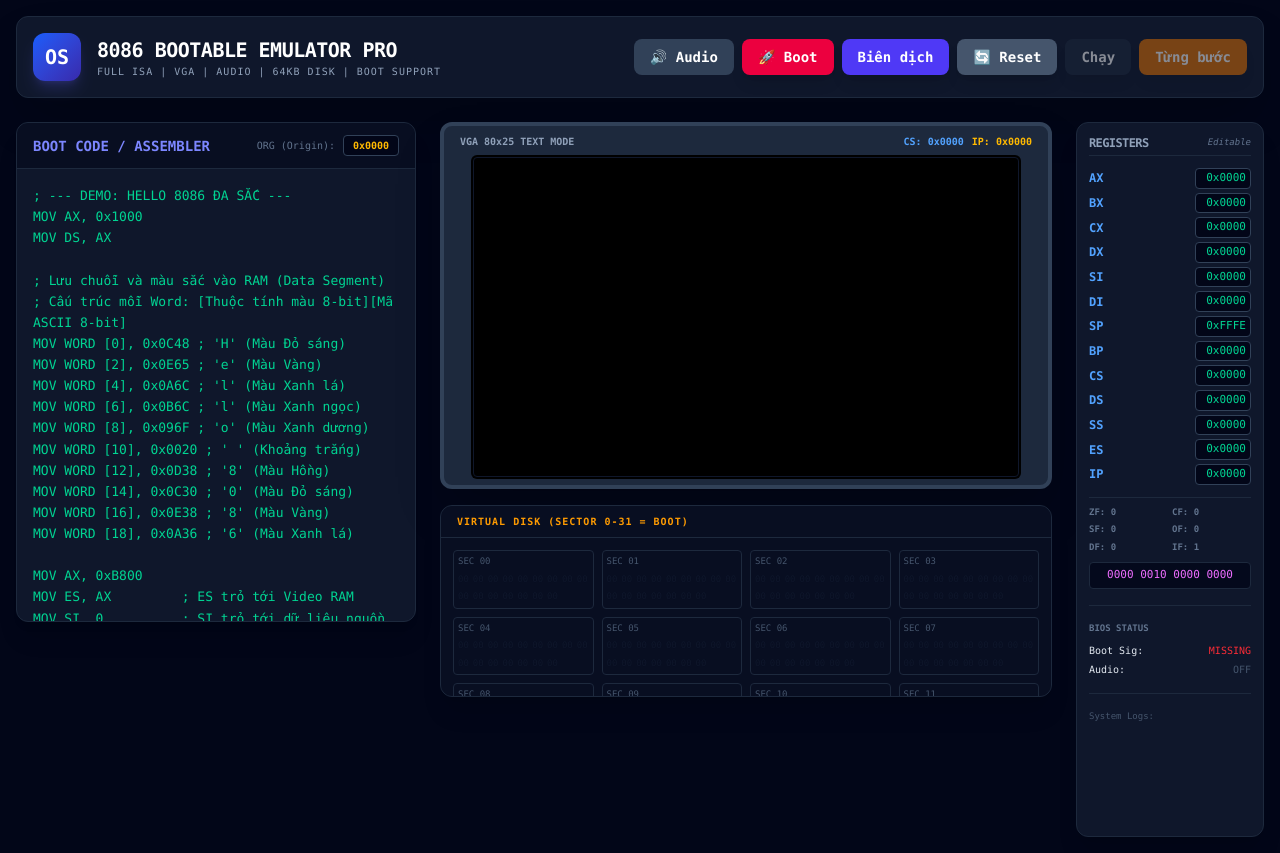
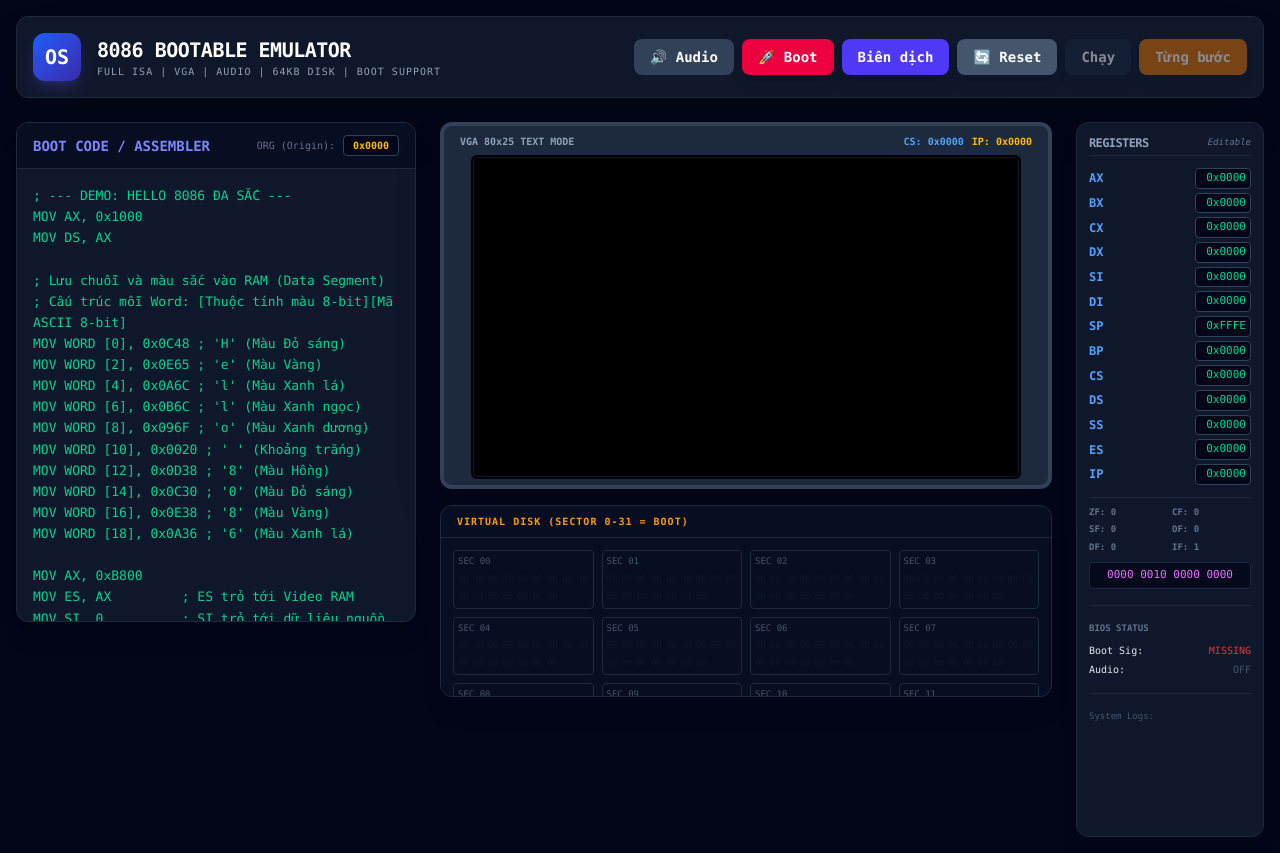
Before and after one commit to daohainam/emulator-8086-js, a React (Vite) app: page / in a window 1280 px wide. Built offline with nearby package versions, Linux system fonts and the light colour scheme.

Commit message:
Update emulator title

```diff
--- a/src/App.jsx
+++ b/src/App.jsx
@@ -532,7 +532,7 @@
                             <span className="font-bold text-white text-xl">OS</span>
                         </div>
                         <div>
-                            <h1 className="text-xl font-bold text-white tracking-tight">8086 BOOTABLE EMULATOR PRO</h1>
+                            <h1 className="text-xl font-bold text-white tracking-tight">8086 BOOTABLE EMULATOR</h1>
                             <p className="text-[10px] text-slate-400 uppercase tracking-widest">Full ISA | VGA | Audio | 64KB Disk | Boot Support</p>
                         </div>
                     </div>
```
